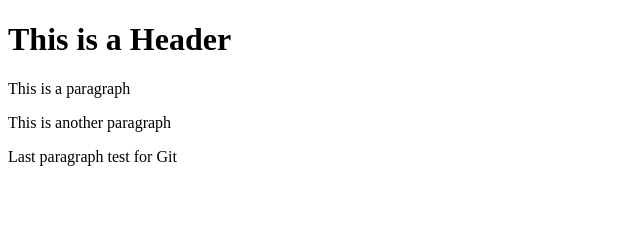
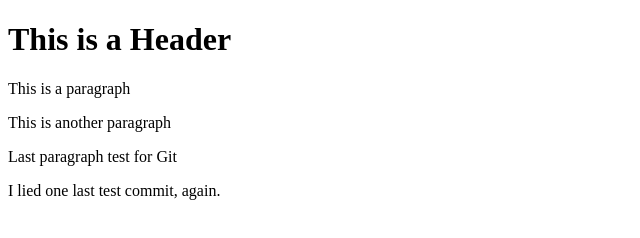
Before and after one commit to ajrtinez/photosnap, a website: page index.html in a window 1280 px wide. Shown: the whole page, without its empty margins (0-640 px from the left). Drawn offline with Linux system fonts and the light colour scheme.

Commit message:
last test

```diff
--- a/index.html
+++ b/index.html
@@ -8,5 +8,6 @@
         <p>This is a paragraph</p>
         <p>This is another paragraph</p>
         <p>Last paragraph test for Git</p>
+        <p>I lied one last test commit, again.</p>
 	</body>
 </html>
```
